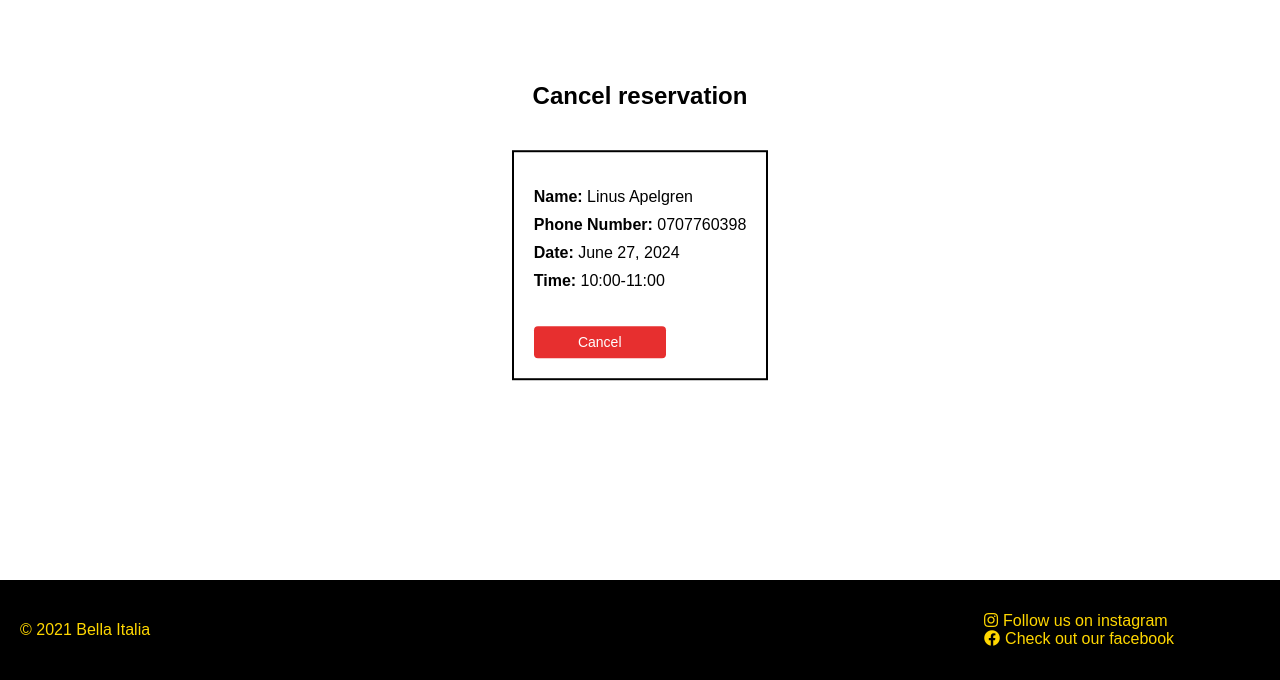
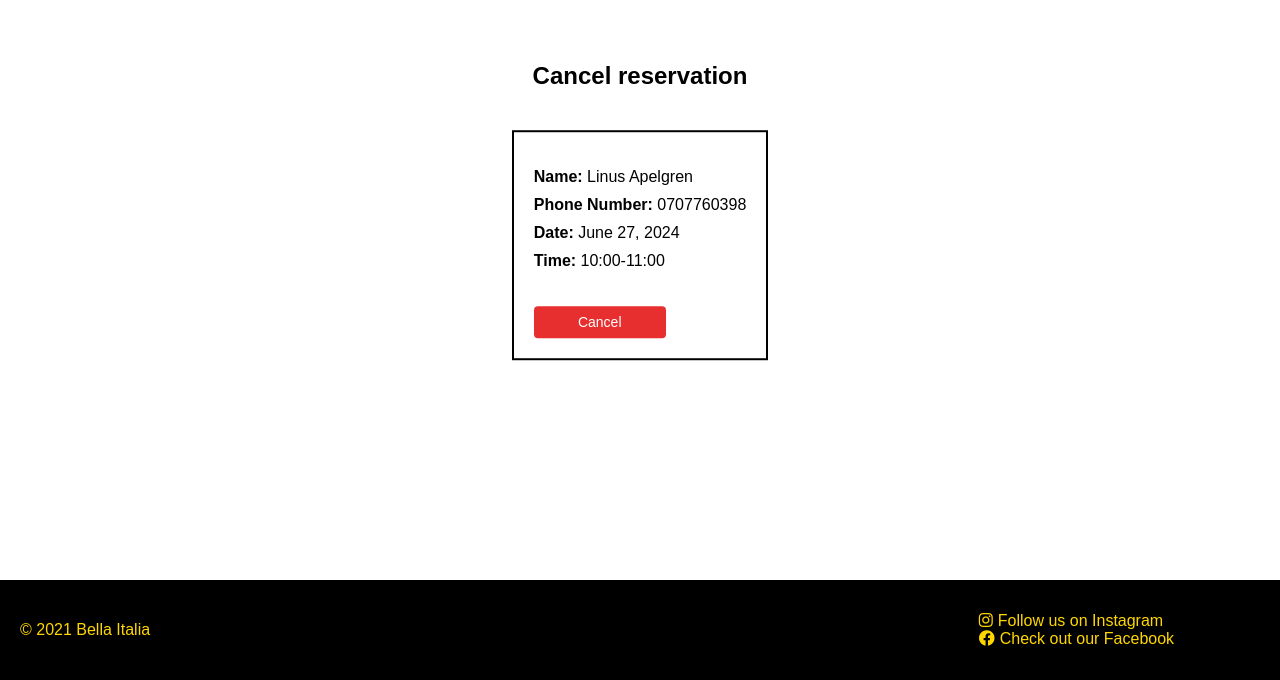
Before and after one commit to linusapelgren/Bella_Italia, a Django app: page /cancellation/3/ in a window 1280 px wide. Shown: the part 120-800 px from the top of the page. Run offline with Django 3.2, Linux system fonts and the light colour scheme; data comes from the database, SQL or seed files in the repository.

Commit message:
Commented on code

```diff
--- a/static/css/styles.css
+++ b/static/css/styles.css
@@ -15,7 +15,6 @@ header {
     justify-content: space-between; /* Distribute items evenly */
     align-items: center;
     padding: 0; /* Adjust padding as needed */
-    margin-bottom: 20px;
 }
 
 header.sticky {
--- a/static/scripts/script.js
+++ b/static/scripts/script.js
@@ -1,41 +1,57 @@
+// Ensure the DOM content is fully loaded before running the script
 document.addEventListener('DOMContentLoaded', function() {
+    // Get the header element by its ID
     var header = document.getElementById('header');
+    // Get the offset position of the header
     var stickyOffset = header.offsetTop;
 
+    // Function to handle the sticky header
     function stickyHeader() {
+        // Check if the pageYOffset (scroll position) is greater than the header's offset position
         if (window.pageYOffset > stickyOffset) {
+            // Add the 'sticky' class to the header
             header.classList.add('sticky');
+            // Add a small delay to trigger the transition for the 'visible' class
             setTimeout(function() {
                 header.classList.add('visible');
-            }, 10); // Small delay to trigger the transition
+            }, 10);
         } else {
+            // Remove the 'visible' class and 'sticky' class from the header
             header.classList.remove('visible');
             header.classList.remove('sticky');
         }
     }
 
+    // Call the stickyHeader function whenever the user scrolls
     window.onscroll = function() {
         stickyHeader();
     };
 });
 
+// Ensure the DOM content is fully loaded before running the script
 document.addEventListener('DOMContentLoaded', function() {
     // Get the hamburger button
     var hamburger = document.querySelector('.menubtn');
 
-    // Get the side navigation menu
+    // Get the side navigation menu by its ID
     var sidenav = document.getElementById('sidenav');
 
     // Toggle the side navigation menu and change the icon on click
     hamburger.addEventListener('click', function() {
-        var icon = hamburger.querySelector('i'); // Find the <i> element within menubtn
+        // Find the <i> element within the menubtn
+        var icon = hamburger.querySelector('i');
 
+        // Check the current height of the side navigation menu
         if (sidenav.style.height === '0px' || sidenav.style.height === '') {
-            sidenav.style.height = '25%'; // Open the side navigation menu
+            // Open the side navigation menu
+            sidenav.style.height = '25%';
+            // Change the icon to a 'times' (X) symbol
             icon.classList.remove('fa-bars');
             icon.classList.add('fa-times');
         } else {
-            sidenav.style.height = '0'; // Close the side navigation menu
+            // Close the side navigation menu
+            sidenav.style.height = '0';
+            // Change the icon back to a 'bars' symbol
             icon.classList.remove('fa-times');
             icon.classList.add('fa-bars');
         }
--- a/templates/reservations/cancellation.html
+++ b/templates/reservations/cancellation.html
@@ -1,31 +1,41 @@
 <!DOCTYPE html>
 <html lang="en">
 <head>
+    <!-- Load Django static files -->
     {% load static %}
+    <!-- Meta tags for character set and viewport settings -->
     <meta charset="UTF-8">
     <meta name="viewport" content="width=device-width, initial-scale=1.0">
+    <!-- Favicon for the site -->
     <link rel="icon" href="{% static 'images/favicon.ico' %}" type="image/x-icon">
+    <!-- Font Awesome for icons -->
     <link rel="stylesheet" href="https://cdnjs.cloudflare.com/ajax/libs/font-awesome/5.15.3/css/all.min.css">
+    <!-- Link to the custom CSS stylesheet -->
     <link rel="stylesheet" href="{% static 'css/styles.css' %}">
+    <!-- Title of the page -->
     <title>Bella Italia</title>
 </head>
 <body>
     <header>
         <div class="logocontainer">
+            <!-- Site logo -->
             <img src="{% static 'images/logo.png' %}" alt="Logo" class="logo">
         </div>
         <nav id="menu">
             <ul>
+                <!-- Navigation links -->
                 <li><a href="{% url 'index' %}">Home</a></li>
                 <li><a href="{% url 'menu' %}">Menu</a></li>
                 <li><a href="{% url 'make_reservation' %}">Booking</a></li>
             </ul>
         </nav>
+        <!-- Menu button for small screens -->
         <div id="menusmallscreen">
             <button class="menubtn">
                 <i class="fas fa-bars"></i>
             </button>
         </div>
+        <!-- Side navigation for small screens -->
         <div id="sidenav" class="sidenav">
             <a href="{% url 'index' %}">Home</a>
             <a href="{% url 'menu' %}">Menu</a>
@@ -35,12 +45,14 @@
     <section class="content">
         <h2>Cancel reservation</h2>
         <div class="confirmation-details">
+            <!-- Display reservation details dynamically -->
             <ul>
                 <li><strong>Name:</strong> {{ reservation.name }}</li>
                 <li><strong>Phone Number:</strong> {{ reservation.phone_number }}</li>
                 <li><strong>Date:</strong> {{ reservation.date }}</li>
                 <li><strong>Time:</strong> {{ reservation.time }}</li>
             </ul>
+            <!-- Link to cancel the reservation, passing the reservation ID -->
             <a href="{% url 'cancel_reservation' reservation.id %}" class="confirmation-details-button">Cancel</a>
         </div>
     </section>
@@ -48,11 +60,13 @@
         <p>&copy; 2021 Bella Italia</p>
         <nav id="footermenu">
             <ul>
-                <li><a href="https://www.instagram.com" target="_blank"><i class="fab fa-instagram"></i>Follow us on instagram</a></li>
-                <li><a href="https://www.facebook.com" target="_blank"><i class="fab fa-facebook"></i>Check out our facebook</a></li>
+                <!-- Social media links -->
+                <li><a href="https://www.instagram.com" target="_blank"><i class="fab fa-instagram"></i>Follow us on Instagram</a></li>
+                <li><a href="https://www.facebook.com" target="_blank"><i class="fab fa-facebook"></i>Check out our Facebook</a></li>
             </ul>
         </nav>
     </footer>
+    <!-- Custom JavaScript file -->
     <script src="{% static 'scripts/script.js' %}"></script>
 </body>
 </html>
```
Also changed, not shown: templates/index.html (+14 -0 lines), templates/menu.html (+12 -0 lines), templates/reservations/cancellation_confirmation.html (+15 -2 lines), templates/reservations/make_reservation.html (+29 -12 lines), templates/reservations/reservation_confirmation.html (+14 -0 lines).
